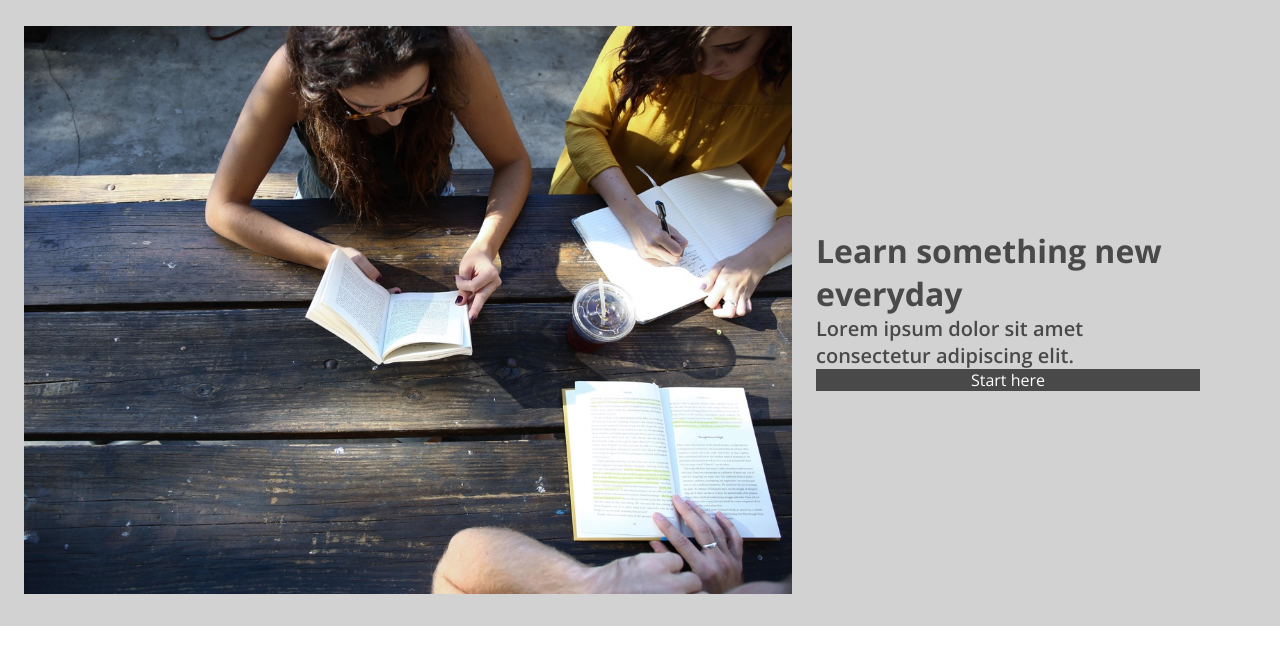
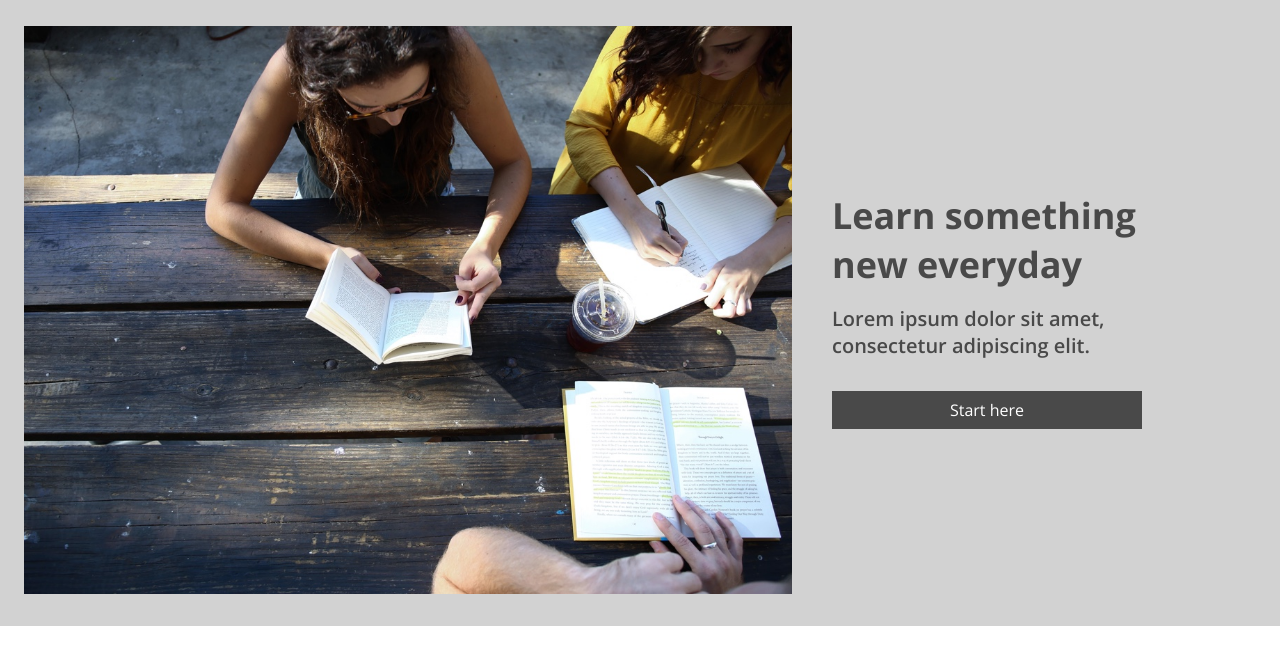
Before and after one commit to kimdrezdon/colmar-academy, a plain HTML site: page index.html in a window 1280 px wide. Shown: the part 70-734 px from the top of the page. Drawn offline with nearby package versions, Linux system fonts and the light colour scheme.

Commit message:
Format banner section

```diff
--- a/index.html
+++ b/index.html
@@ -30,8 +30,8 @@
             <img src="resources/images/banner.jpg" alt="Students with books at a table">
             <div class="banner-text">
                 <h1>Learn something new everyday</h1>
-                <h3>Lorem ipsum dolor sit amet consectetur adipiscing elit.</h3>
-                <div class="button">Start here</div>
+                <h3>Lorem ipsum dolor sit amet, consectetur adipiscing elit.</h3>
+                <div class="button"><a href="#">Start here</a></div>
             </div>
 
         </section>
--- a/style.css
+++ b/style.css
@@ -56,25 +56,31 @@ li + li {
 
 .banner img {
     width: 60%;
-    padding: 32px 24px;
+    margin: 32px 24px;
 }
 
 .banner-text {
-    width: 30%;
+    width: 310px;
+    margin: 16px
 }
 
 .banner-text h1 {
-    font-size: 32px;
+    font-size: 36px;
 }
 
 .banner-text h3 {
     font-size: 20px;
     font-weight: 600;
+    margin: 16px 0 32px 0;
 }
 
 .button {
-    padding: 8px auto;
     text-align: center;
     background-color: rgb(73, 73, 73);
+    padding: 8px 0;
+}
+
+.button a {
     color: white;
+    text-decoration: none;
 }
```
